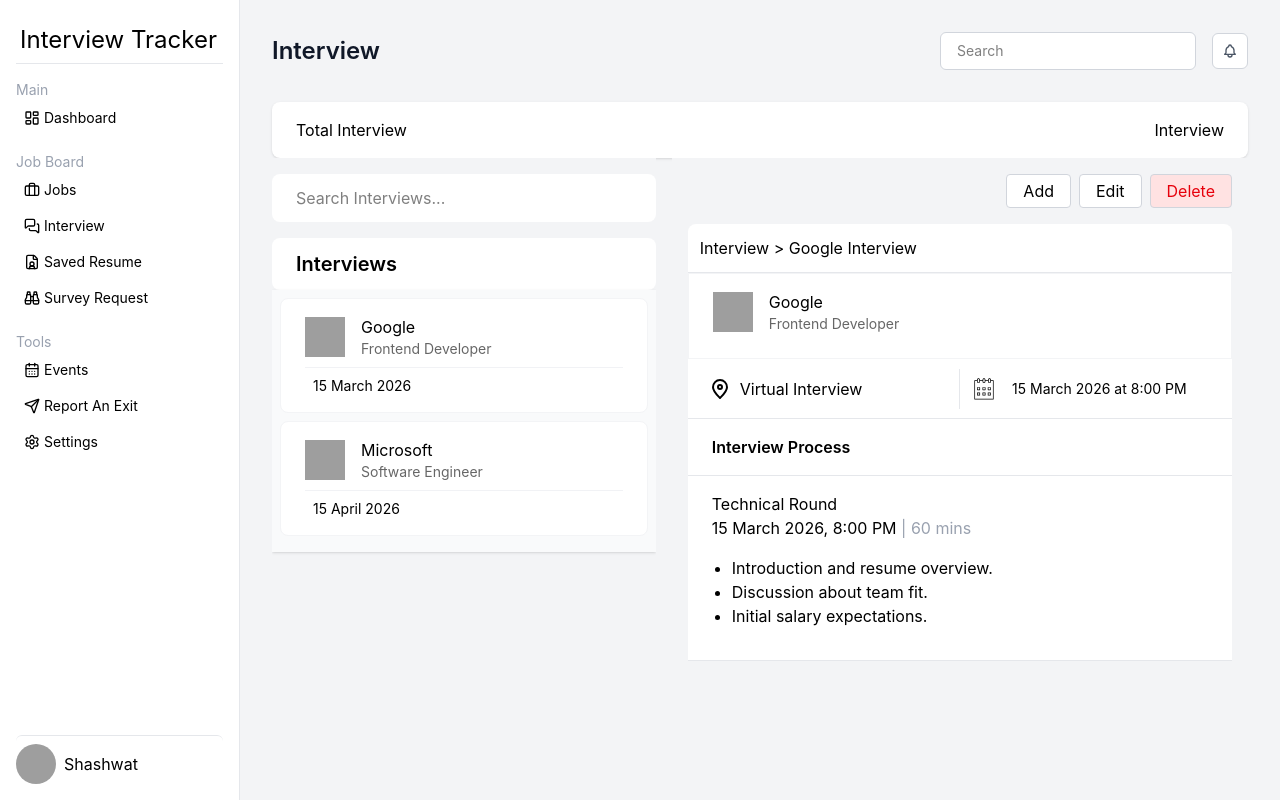
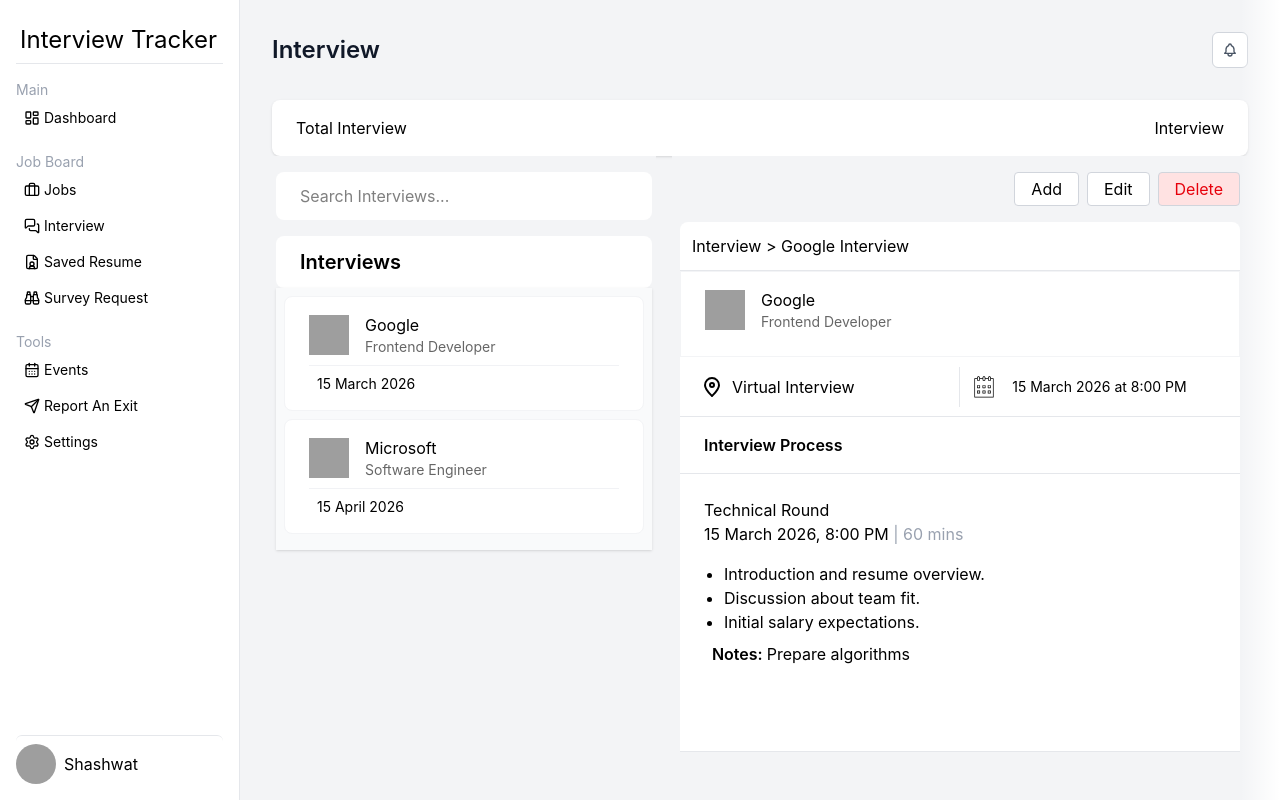
Before and after one commit to Shashwat64/Job-Tracker, a React (Vite) app: page /app/interview in a window 1280 px wide. Built offline with nearby package versions, Linux system fonts and the light colour scheme; no server answers; grey boxes are pictures that could not be loaded.

Commit message:
fix: element being clipped off in interview tab

```diff
--- a/src/Components/MainNav.jsx
+++ b/src/Components/MainNav.jsx
@@ -5,7 +5,7 @@ import { LayoutDashboard, Briefcase, MessagesSquare, Binoculars, FileUser, Calen
 
 export default function MainNav(){
   return (
-    <aside className="flex flex-col fixed top-0 bottom-0 left-0 p-4 bg-white h-screen w-60 border-r border-gray-200 overflow-hidden">
+    <aside className="flex flex-col fixed top-0 bottom-0 left-0 p-4 bg-white h-screen w-60 border-r border-gray-200 ">
       <Link to="/">
         <div className="flex py-2 px-1 border-b border-gray-200 h-12">
           <h1 className="text-2xl">Interview Tracker</h1>
--- a/src/Components/MainNavChildren/Dashboard.jsx
+++ b/src/Components/MainNavChildren/Dashboard.jsx
@@ -23,7 +23,7 @@ const InterviewItem = ({ company, round, position, date, time }) => (
       <p className="text-xs text-gray-500">{time}</p>
     </div>
   </div>
-);
+)
 
 
 
@@ -32,10 +32,13 @@ const upcomingInterviews = []
 /* const upcomingInterviews = [
   { company: "Cisco", round: "Technical Round 1", position: "Network Software Engineer", date: "Apr 15, 2026", time: "10:00 AM - 11:00 AM" },
   { company: "Oracle", round: "HR Screening", position: "Cloud Engineer", date: "Apr 18, 2026", time: "02:30 PM - 03:00 PM" },
-]; */
+]  */
 
-const bars = [30, 50, 40, 80, 100, 60];
-const months = ["Nov", "Dec", "Jan", "Feb", "Mar", "Apr"];
+const bars = [30, 50, 40, 80, 100, 60]
+const months = ["Nov", "Dec", "Jan", "Feb", "Mar", "Apr"]
+
+
+console.log()
 
 export default function Dashboard() {
 
@@ -50,10 +53,10 @@ export default function Dashboard() {
 
   const statusCounts = interviewJson.filter(info=>!info.isDeleted)
   .reduce((acc, job) => {
-    acc.total = (acc.total || 0) + 1;
-    acc[job.stage] = (acc[job.stage] || 0) + 1;
-    return acc;
-  }, {});
+    acc.total = (acc.total || 0) + 1
+    acc[job.stage] = (acc[job.stage] || 0) + 1
+    return acc
+  }, {})
 
   console.log(statusCounts)
 
@@ -157,5 +160,5 @@ export default function Dashboard() {
 
       </div>
     </div>
-  );
+  )
 }
--- a/src/Components/MainNavChildren/Interview.jsx
+++ b/src/Components/MainNavChildren/Interview.jsx
@@ -49,7 +49,7 @@ export default function Interview(){
   ))
 
   const sortedRoundHtml = selectedIdSortedInterview.map((round,i)=>{
-    return (<div className='mb-4' key={i}>
+    return (<div className='flex flex-col' key={i}>
       <h3>{round.type} Round</h3>
       <p>{formatLongDate(round.date)}, {addingAmPm(round.time.start)}
         <span className='text-gray-400'> | {round.time.duration} mins</span>
@@ -57,6 +57,10 @@ export default function Interview(){
       <ul className="list-disc pl-5 mt-4">
         {round.details.split(".").map((detail,i)=>(detail.trim() ? <li key={i}>{`${detail}.`}</li> : null))}
       </ul>
+      <p className='m-2'>
+        <span className='font-semibold'>Notes: </span>
+        {round.notes}
+      </p>
     </div>)
   })
 
@@ -68,7 +72,7 @@ export default function Interview(){
   return (
     <>
       {modaltype && <ModalType modaltype={modaltype} setModalType={setModalType} interviewJson={interviewJson} setInterviewJson={setInterviewJson} selectedId={selectedId} setSelectedId={setSelectedId}/>}
-      <main className='bg-gray-100 grow p-8 ml-60 h-screen overflow-hidden'>
+      <main className='bg-gray-100 grow p-8 ml-60 flex flex-col min-h-0'>
         {/* {addJobModal && <AddJob setAddJobModal={setAddJobModal} openModalId = {openModalId} setOpenModalId={setOpenModalId}/>} */}
 
         <div className="w-full space-y-6 ">
@@ -77,11 +81,7 @@ export default function Interview(){
           <div className="flex justify-between items-center mb-8 ">
             <h1 className="text-2xl font-semibold text-gray-900">Interview</h1>
             <div className="flex items-center space-x-4">
-              <input
-                type="text"
-                placeholder="Search"
-                className="border border-gray-300 rounded-md px-4 py-2 text-sm w-64 bg-white outline-none focus:border-gray-400"
-              />
+
               <button className="w-9 h-9 border border-gray-300 rounded-md flex items-center justify-center bg-white hover:bg-gray-50">
                 <svg className="w-4 h-4 text-gray-600" fill="none" stroke="currentColor" viewBox="0 0 24 24">
                   <path strokeLinecap="round" strokeLinejoin="round" strokeWidth="2" d="M15 17h5l-1.405-1.405A2.032 2.032 0 0118 14.158V11a6.002 6.002 0 00-4-5.659V5a2 2 0 10-4 0v.341C7.67 6.165 6 8.388 6 11v3.159c0 .538-.214 1.055-.595 1.436L4 17h5m6 0v1a3 3 0 11-6 0v-1m6 0H9" />
@@ -96,19 +96,20 @@ export default function Interview(){
         </div>
 
         <div className='h-full flex gap-4 overflow-hidden'>
-          <div className='h-full w-2/5 bg-gray-100 py-4 overflow-y-auto'>
-            <input className='bg-white w-full px-6 py-3 rounded-lg'
+          <div className='flex flex-col h-full w-2/5 bg-gray-100 py-4 px-1 overflow-y-auto overflow-x-hidden'>
+            <input className='bg-white w-full self-center px-6 py-3 rounded-lg '
                type="text"
                placeholder="Search Interviews..."
+               onChange={e=>console.log(e.target.value)}
             />
             <h2 className='w-full bg-white mt-4 p-3 px-6 text-xl font-semibold rounded-lg'>Interviews</h2>
-            <div className='p-2 bg-gray-50  shadow'>
+            <div className='p-2 bg-gray-50 shadow '>
               {interviewLeftHtml}
             </div>
 
           </div>
           {!interviewJson[selectedId].isDeleted &&
-            <div className='flex flex-col bg-gray-100 h-full w-3/5 p-4 overflow-y-auto'> {/* Right side of the Interview */}
+            <div className='flex flex-col bg-gray-100 h-full w-3/5 p-2 py-4  min-h-0'> {/* Right side of the Interview */}
               <div className='flex w-full items-start justify-end gap-2 mb-4'>
                 <button className='bg-white border border-gray-300 px-4 py-1 rounded-sm hover:bg-gray-200 active:scale-95'
                   onClick={()=>(setModalType('add'))}
@@ -156,10 +157,14 @@ export default function Interview(){
                 </div>
               </div>
               <div className='bg-white px-6 py-4 font-semibold border-b border-gray-200'>Interview Process</div>
-              <div className='px-6 py-4 bg-white border-b border-gray-200'>
-                {sortedRoundHtml}
-              </div>
-            </div>}
+
+                <div className='p-6 flex flex-1 shrink flex-col gap-8 bg-white border-b border-gray-200 overflow-x-auto'> {/* add h-100 to this */}
+                  {sortedRoundHtml}
+                </div>
+                <div className="pointer-events-none absolute right-0 top-0 h-full w-10 bg-linear-to-l from-white to-transparent"></div>
+                </div>
+
+            }
         </div>
         </main>
     </>
--- a/src/Components/MainNavChildren/Jobs.jsx
+++ b/src/Components/MainNavChildren/Jobs.jsx
@@ -160,7 +160,7 @@ export default function Jobs(){
 
   return (
     <>
-      <main className='bg-gray-100 grow p-8 overflow-auto ml-60 h-full'>
+      <main className='bg-gray-100 grow p-8 ml-60 h-full flex flex-col min-h-0'>
         {addJobModal && <AddJob setAddJobModal={setAddJobModal} openModalId = {openModalId} setOpenModalId={setOpenModalId}/>}
 
         <div className="w-full space-y-6">
@@ -189,7 +189,7 @@ export default function Jobs(){
           <p className='mr-2'>{filteredListLen} Jobs</p>
         </section>
 
-        <section >
+        <section className='h-full overflow-hidden flex flex-col min-h-0'>
             <div className='flex flex-row mt-6 bg-white p-4 rounded-t-lg items-baseline justify-between' >
               <div className='bg-gray-100 p-1 rounded-lg flex gap-x-1'>
                 <button className={`px-4 py-2 rounded-lg hover:bg-gray-50 ${
@@ -245,6 +245,8 @@ export default function Jobs(){
           </div>
 
             {/* This below is main div */}
+
+            <div className='overflow-auto min-h-0 flex flex-col flex-1'>
               {interviewHtml}
               {filteredListLen>10 &&
               <div className='flex justify-between items-center bg-white h-15 shadow-sm p-3 box-border w-full'>
@@ -287,6 +289,7 @@ export default function Jobs(){
                   disabled={activePage===Math.ceil(filteredListLen/10) ? true : false}
                 >Next &rarr;</button>
               </div>}
+            </div>
         </section>
       </main>
     </>
--- a/src/Components/MainNavChildren/ModalType.jsx
+++ b/src/Components/MainNavChildren/ModalType.jsx
@@ -304,7 +304,7 @@ export default function ModalType({ modaltype, setModalType, interviewJson, setI
                 name="outcome"
                 value={selectedInterview.outcome}
                 onChange={handleChange}
-                placeholder="e.g. Passed, Rejected, Waiting"
+                placeholder="e.g. Passed, Rejected, Pending"
                 className="w-full border p-2 rounded mb-2"
               />
 
```
Lines whose indentation alone changed are shown as unchanged.
